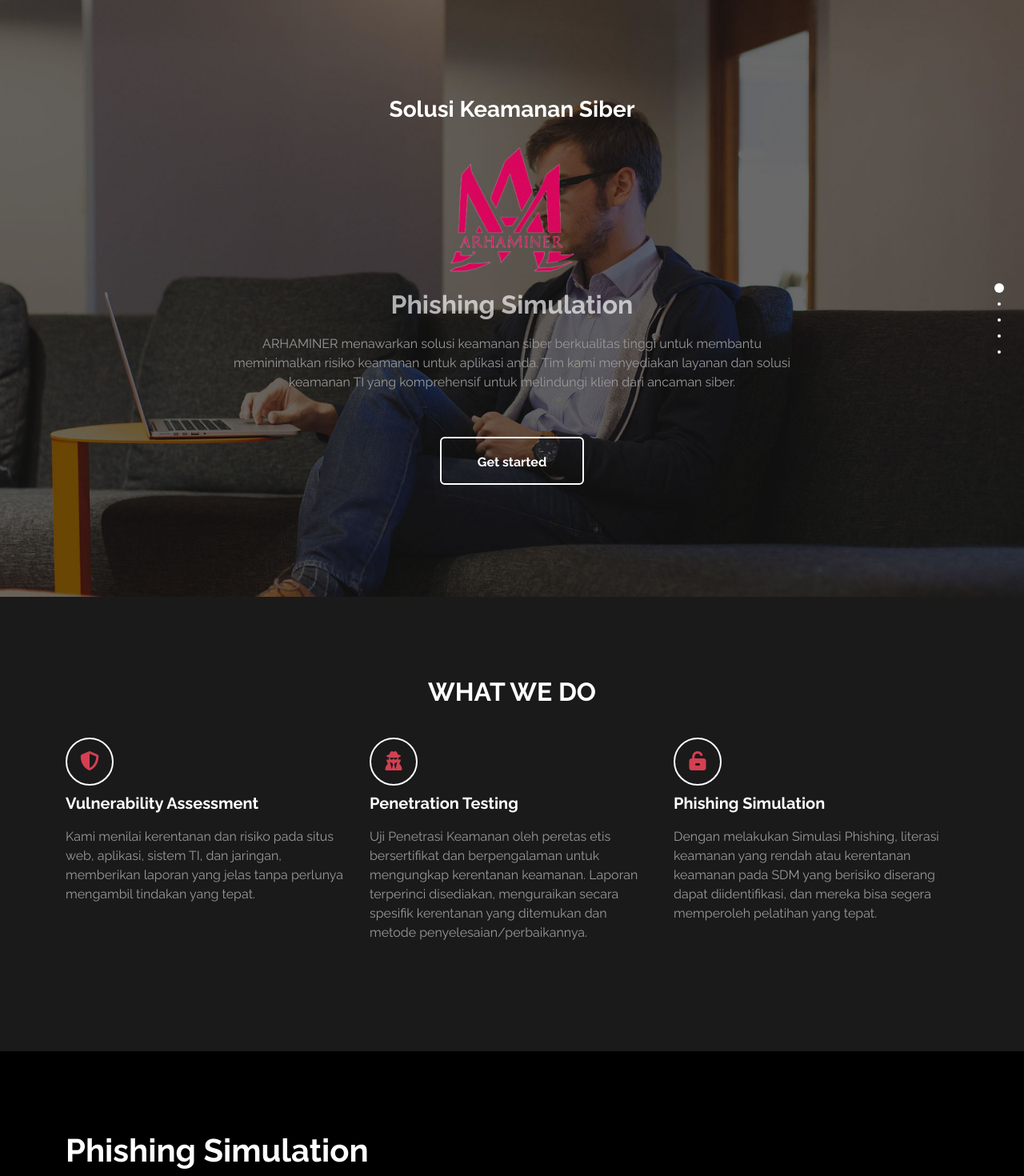
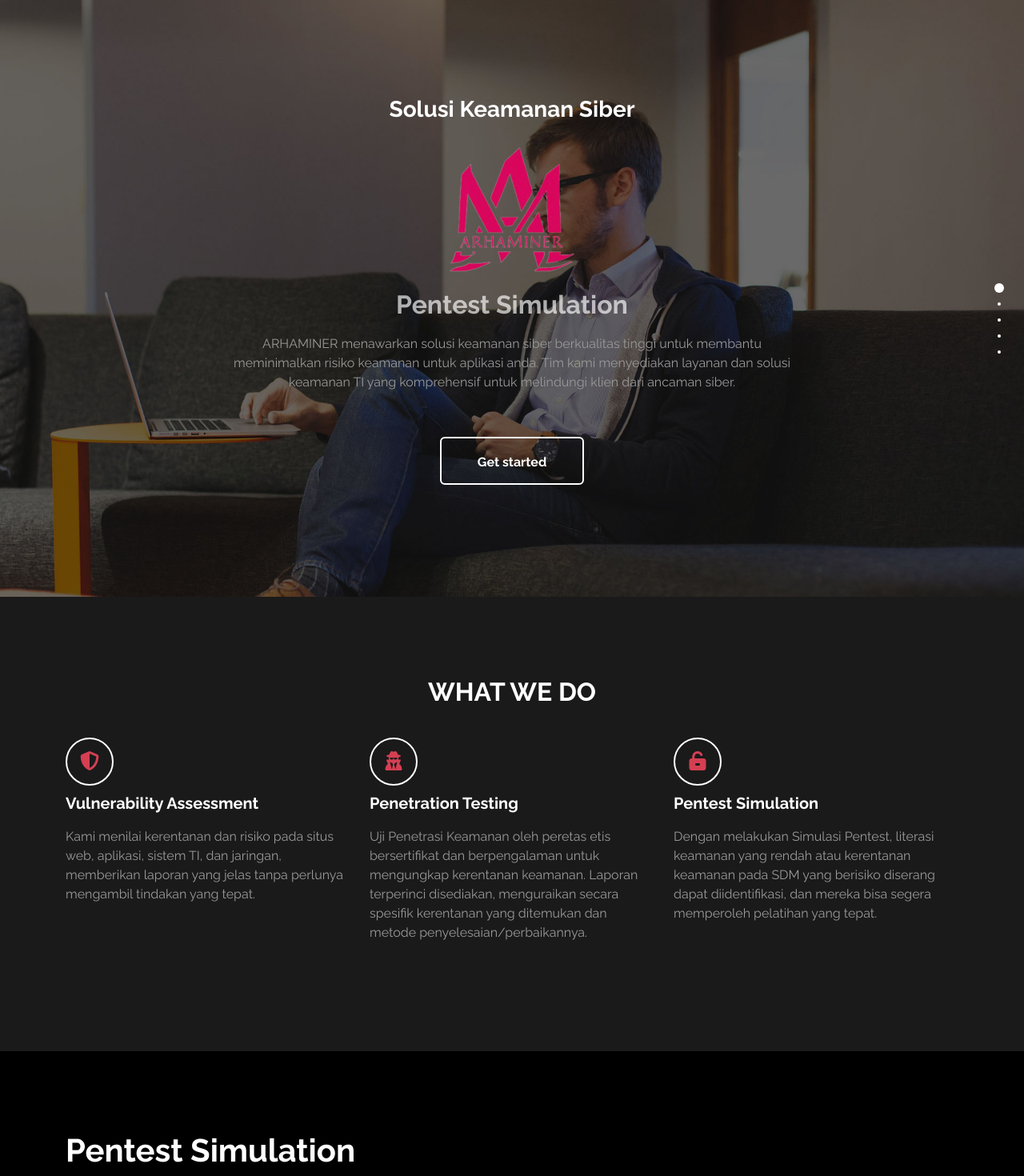
Before and after one commit to arjunamhv/frontend-arha, a React (Create React App) app: page / in a window 1280 px wide. Shown: the top 1470 px of the page at 80% size. Built offline with nearby package versions, Linux system fonts and the light colour scheme.

Commit message:
changing words phising to pentest

```diff
--- a/src/App.js
+++ b/src/App.js
@@ -12,7 +12,7 @@ function App() {
               <h3>Solusi Keamanan Siber</h3>
               <img src="images/logo.png" alt="Logo" />
               <h2 className="rotate">
-                Penetration Testing, Vulnerability Assessment, Phishing
+                Penetration Testing, Vulnerability Assessment, Pentest
                 Simulation
               </h2>
               <p>
@@ -90,9 +90,9 @@ function App() {
                   <i className="fa fa-solid fa-unlock-keyhole" />
                 </div>
                 <div className="media-body">
-                  <h3 className="media-heading">Phishing Simulation</h3>
+                  <h3 className="media-heading">Pentest Simulation</h3>
                   <p>
-                    Dengan melakukan Simulasi Phishing, literasi keamanan yang
+                    Dengan melakukan Simulasi Pentest, literasi keamanan yang
                     rendah atau kerentanan keamanan pada SDM yang berisiko
                     diserang dapat diidentifikasi, dan mereka bisa segera
                     memperoleh pelatihan yang tepat.
--- a/src/components/pentest.js
+++ b/src/components/pentest.js
@@ -80,7 +80,7 @@ function Pentest() {
 
   return (
     <div>
-      <h1>Phishing Simulation</h1>
+      <h1>Pentest Simulation</h1>
       <div id="nslookup">
         <div className="mb-3">
           <label htmlFor="domain" className="form-label">
```
